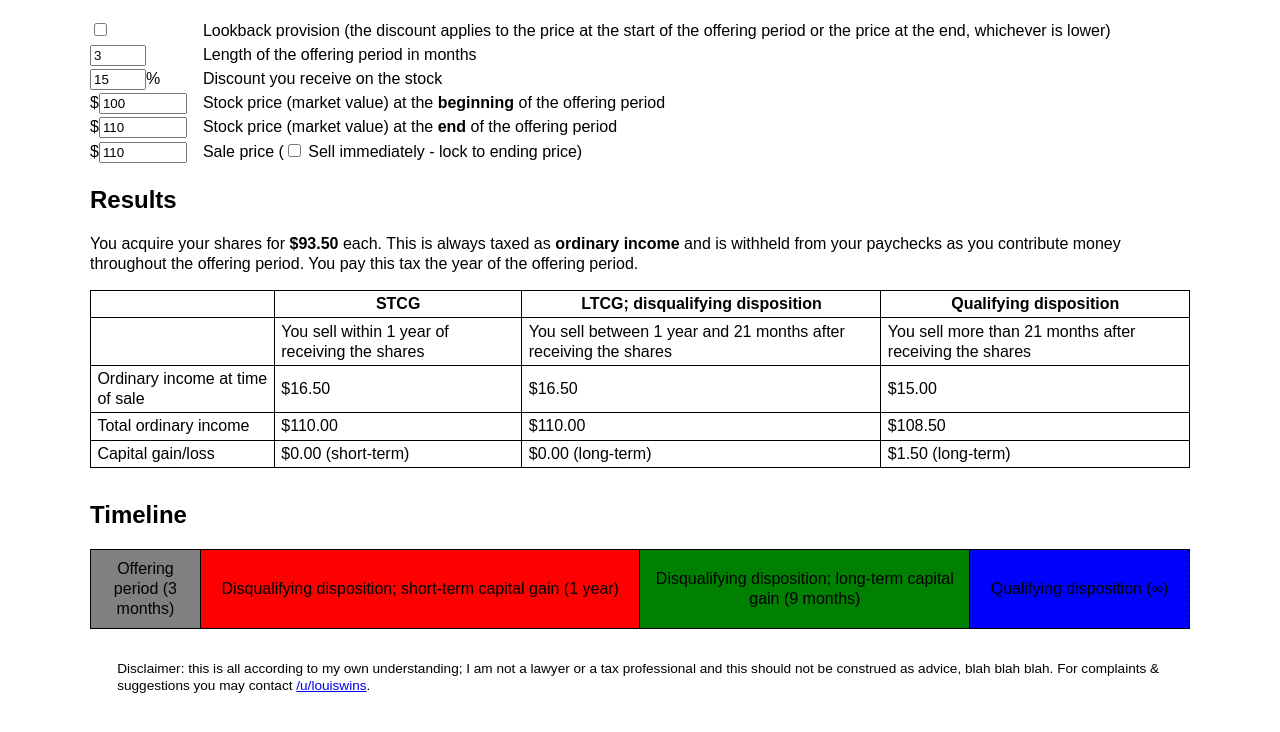
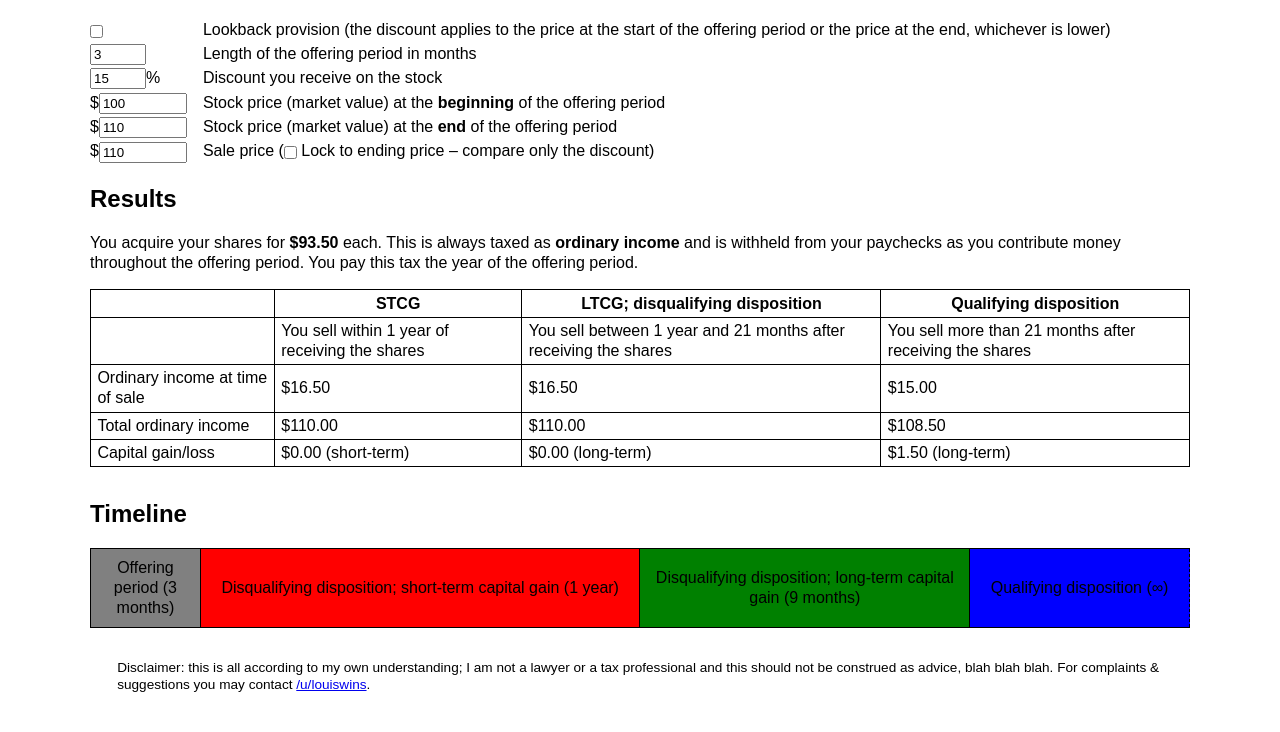
Before and after one commit to louiswins/espp, a plain HTML site: page index.html in a window 1280 px wide. Shown: the part 64-796 px from the top of the page. Drawn offline with Linux system fonts and the light colour scheme.

Commit message:
Tweak wording & formatting for lock checkbox

```diff
--- a/index.html
+++ b/index.html
@@ -26,6 +26,10 @@ form span:first-child {
 }
 form span + span {
 	padding-left: 1em;
+}
+input {
+	margin: 0;
+	vertical-align: middle;
 }
 #timeline {
 	height: 5em;
@@ -85,7 +89,7 @@ footer {
 <p><span><input type="number" id="discount" name="discount" min="0" max="15" value="15">%</span><span><label for="discount">Discount you receive on the stock</label></span>
 <p><span>$<input type="number" id="price1" name="price1" min="0" max="100000" value="100"></span><span><label for="price1">Stock price (market value) at the <strong>beginning</strong> of the offering period</label></span>
 <p><span>$<input type="number" id="price2" name="price2" min="0" max="100000" value="110"></span><span><label for="price2">Stock price (market value) at the <strong>end</strong> of the offering period</label></span>
-<p><span>$<input type="number" id="saleprice" name="saleprice" min="0" max="100000" value="110"></span><span><label for="saleprice">Sale price</label> (<input type="checkbox" id="lock" name="lock"> <label for="lock">Sell immediately - lock to ending price</label>)</span>
+<p><span>$<input type="number" id="saleprice" name="saleprice" min="0" max="100000" value="110"></span><span><label for="saleprice">Sale price</label> (<input type="checkbox" id="lock" name="lock"> <label for="lock">Lock to ending price – compare only the discount</label>)</span>
 </form>
 
 <h2>Results</h2>
```
